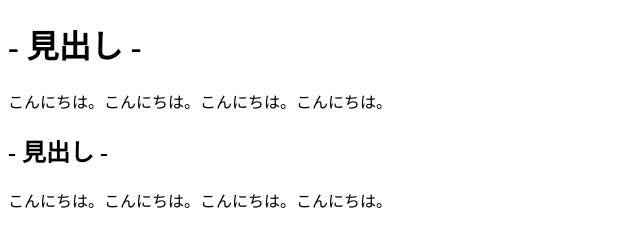
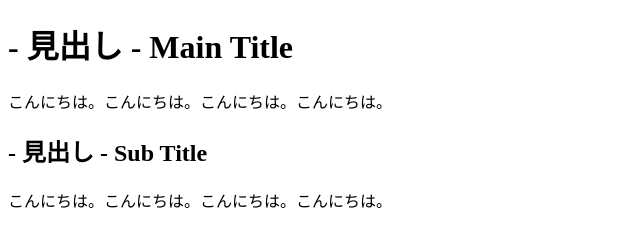
Before and after one commit to Shirahamah/dotinstall_basic_css_selectors, a plain HTML site: page 06/index.html in a window 1280 px wide. Shown: the whole page, without its empty margins (0-640 px from the left). Drawn offline with Linux system fonts and the light colour scheme.

Commit message:
#6 06_ソース追加

```diff
--- a/06/css/styles.css
+++ b/06/css/styles.css
@@ -5,5 +5,6 @@ h2::before {
 
 h1::after,
 h2::after {
-    content: ' -'
+    /* content: ' -' */
+    content: attr(data-subtitle);
 }
--- a/06/index.html
+++ b/06/index.html
@@ -7,9 +7,9 @@
     <link rel="stylesheet" href="css/styles.css">
 </head>
 <body>
-    <h1>見出し</h1>
+    <h1 data-subtitle=" - Main Title">見出し</h1>
     <p>こんにちは。こんにちは。こんにちは。こんにちは。</p>
-    <h2>見出し</h2>
+    <h2 data-subtitle=" - Sub Title">見出し</h2>
     <p>こんにちは。こんにちは。こんにちは。こんにちは。</p>
 </body>
 </html>
```
